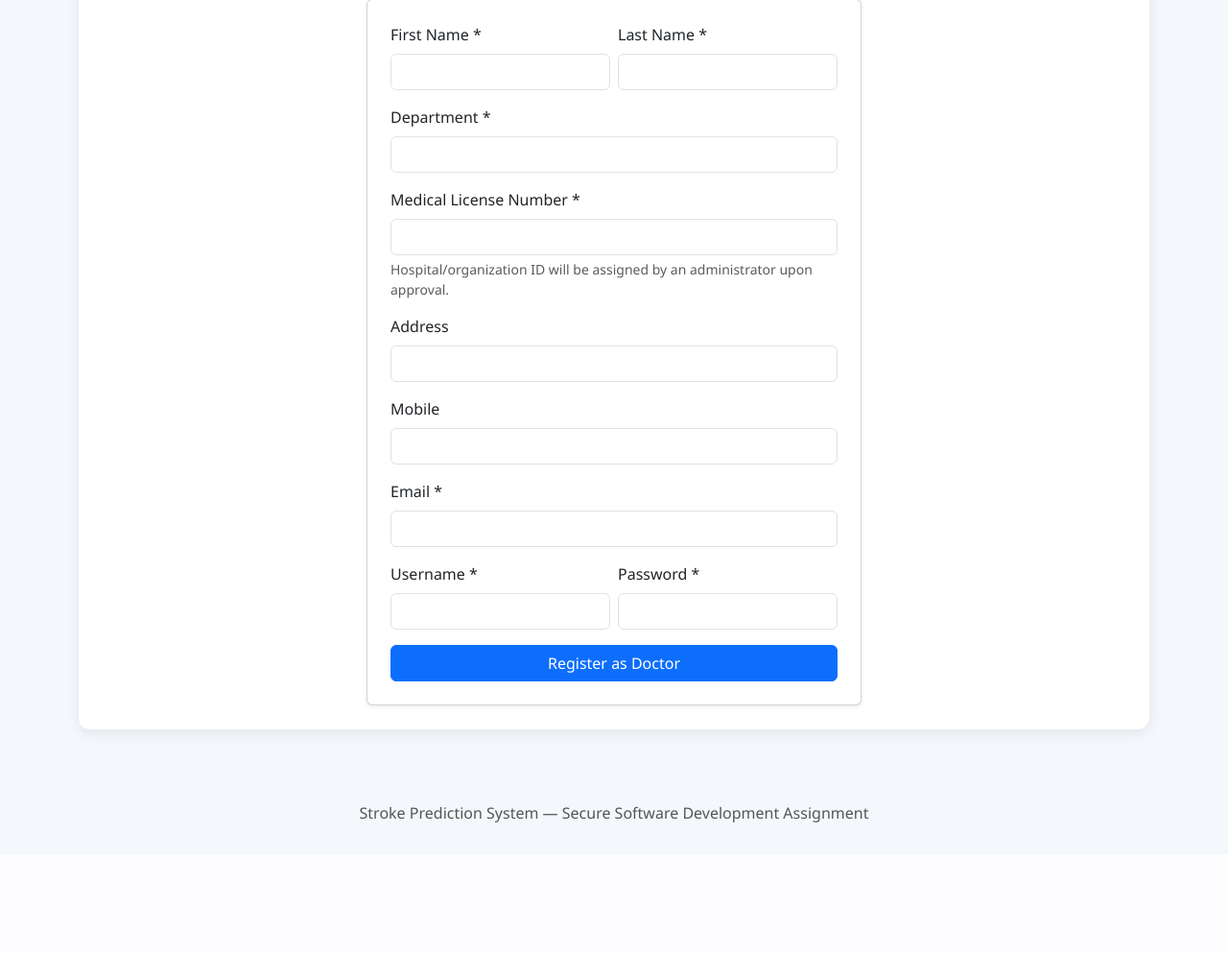
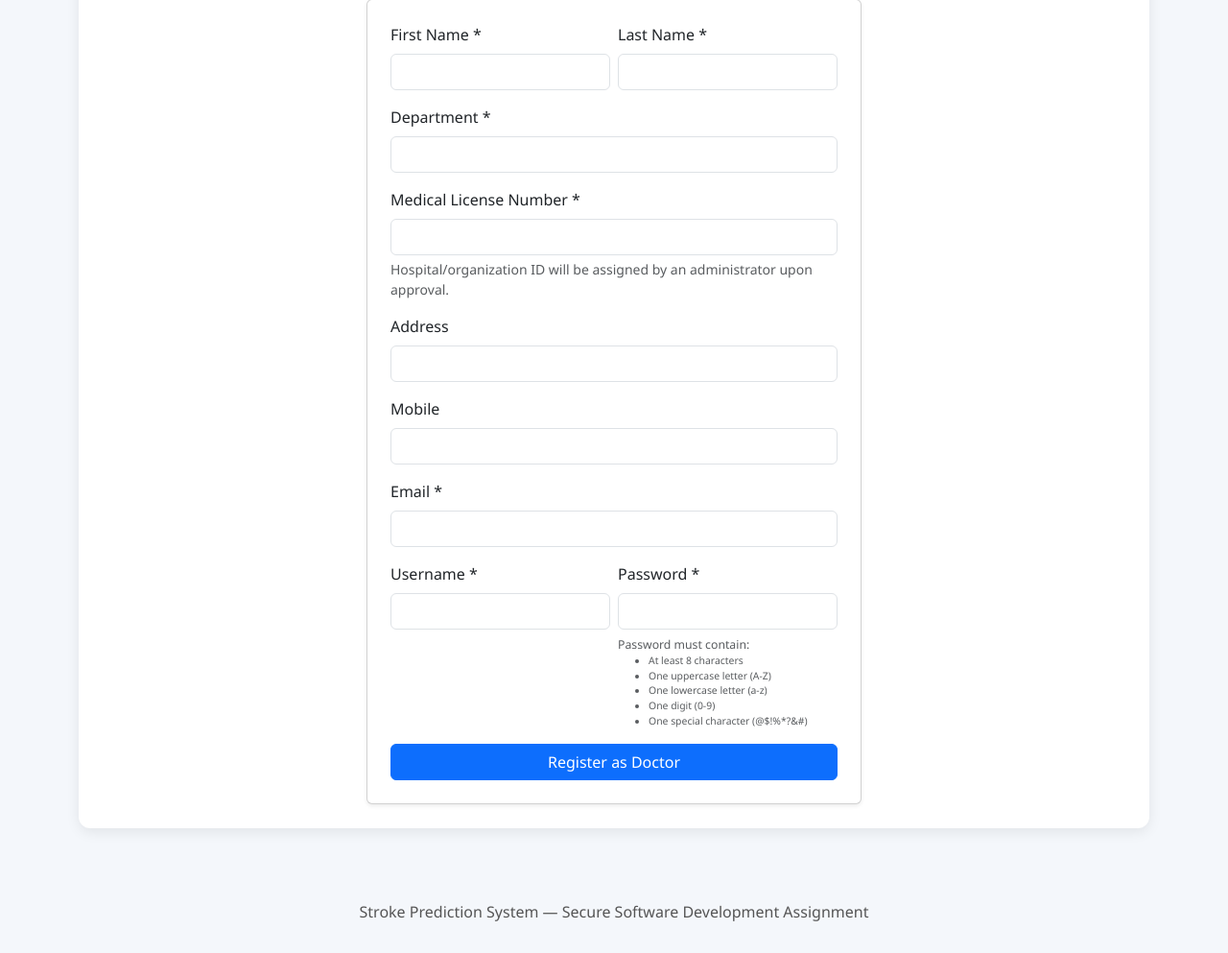
Before and after one commit to CS-LTU/com7033-assignment-ahsanIqbal1122, a Flask app: page /register/doctor in a window 1280 px wide. Shown: the part 238-1231 px from the top of the page at 96% size. Before the commit the page ends 1095 px from the top, so only its background shows below. Run offline with Flask 3, Linux system fonts and the light colour scheme; some libraries are stand-ins or nearby versions.

Commit message:
Enhanced password security with comprehensive validation
- Added validate_password_strength() function with regex pattern matching
- Enforces strong password requirements:
  * Minimum 8 characters (increased from 6)
  * At least one uppercase letter (A-Z)
  * At least one lowercase letter (a-z)
  * At least one digit (0-9)
  * At least one special character (@$!%*?&#)

- Updated authentication routes:
  * register_doctor() now uses comprehensive validation
  * register_patient() now uses comprehensive validation

- Updated AuthService class:
  * register_user() method uses new validation
  * change_password() method uses new validation

- Enhanced HTML templates:
  * register_doctor.html shows password requirements
  * register_patient.html shows password requirements
  * Users see clear guidance on password creation

Security Benefits:
- Prevents weak passwords like 'password' or '123456'
- Aligns with OWASP password guidelines
- Exponentially increases brute force attack difficulty
- Defeats common dictionary and pattern attacks

Author: Just Ahsan
Files Modified: 4 (auth_routes.py, auth_service.py, 2 HTML templates)

```diff
--- a/routes/auth_routes.py
+++ b/routes/auth_routes.py
@@ -18,8 +18,49 @@ Security Features:
 from flask import Blueprint, render_template, request, redirect, url_for, flash, session
 from werkzeug.security import generate_password_hash, check_password_hash
 from database.db import get_db
+import re
 
 auth_bp = Blueprint("auth", __name__)
+
+
+def validate_password_strength(password):
+    """
+    Validate password strength with comprehensive security requirements.
+
+    Requirements:
+    - Minimum 8 characters
+    - At least one uppercase letter
+    - At least one lowercase letter
+    - At least one digit
+    - At least one special character (@$!%*?&#)
+
+    Args:
+        password (str): Password to validate
+
+    Returns:
+        tuple: (is_valid: bool, error_message: str)
+
+    Security Rationale:
+        - Length requirement prevents brute force attacks
+        - Character variety increases entropy
+        - Special characters make dictionary attacks harder
+    """
+    if len(password) < 8:
+        return False, "Password must be at least 8 characters long"
+
+    if not re.search(r'[A-Z]', password):
+        return False, "Password must contain at least one uppercase letter"
+
+    if not re.search(r'[a-z]', password):
+        return False, "Password must contain at least one lowercase letter"
+
+    if not re.search(r'\d', password):
+        return False, "Password must contain at least one number"
+
+    if not re.search(r'[@$!%*?&#]', password):
+        return False, "Password must contain at least one special character (@$!%*?&#)"
+
+    return True, ""
 
 
 @auth_bp.route("/register", methods=["GET"])
@@ -140,7 +181,12 @@ def register_doctor():
 
     Security Features:
     1. Required fields validation (username, password, full_name, email, license_number)
-    2. Password length validation (minimum 6 characters)
+    2. Strong password validation:
+       - Minimum 8 characters
+       - At least one uppercase letter
+       - At least one lowercase letter
+       - At least one digit
+       - At least one special character (@$!%*?&#)
     3. Unique username check to prevent duplicate accounts
     4. Password hashing with scrypt algorithm before storage
     5. Input sanitization with .strip()
@@ -169,9 +215,10 @@ def register_doctor():
             flash("All fields are required for doctor registration.", "danger")
             return redirect(url_for("auth.register_doctor"))
 
-        # Enforce minimum password length for security
-        if len(password) < 6:
-            flash("Password must be at least 6 characters long.", "danger")
+        # Enforce strong password requirements for security
+        is_valid, error_message = validate_password_strength(password)
+        if not is_valid:
+            flash(error_message, "danger")
             return redirect(url_for("auth.register_doctor"))
 
         # Hash password using scrypt algorithm (32,768 iterations)
@@ -232,8 +279,10 @@ def register_patient():
             flash("All fields are required for patient registration.", "danger")
             return redirect(url_for("auth.register_patient"))
 
-        if len(password) < 6:
-            flash("Password must be at least 6 characters long.", "danger")
+        # Enforce strong password requirements for security
+        is_valid, error_message = validate_password_strength(password)
+        if not is_valid:
+            flash(error_message, "danger")
             return redirect(url_for("auth.register_patient"))
 
         password_hash = generate_password_hash(password)
--- a/templates/register_doctor.html
+++ b/templates/register_doctor.html
@@ -58,6 +58,18 @@
             <div class="col-md-6 mb-3">
               <label class="form-label">Password *</label>
               <input class="form-control" type="password" name="password" id="password" required>
+              <div class="form-text">
+                <small>
+                  Password must contain:
+                  <ul class="mb-0" style="font-size: 0.85em;">
+                    <li>At least 8 characters</li>
+                    <li>One uppercase letter (A-Z)</li>
+                    <li>One lowercase letter (a-z)</li>
+                    <li>One digit (0-9)</li>
+                    <li>One special character (@$!%*?&#)</li>
+                  </ul>
+                </small>
+              </div>
             </div>
           </div>
 
```
Also changed, not shown: services/auth_service.py (+58 -6 lines), templates/register_patient.html (+12 -0 lines).
